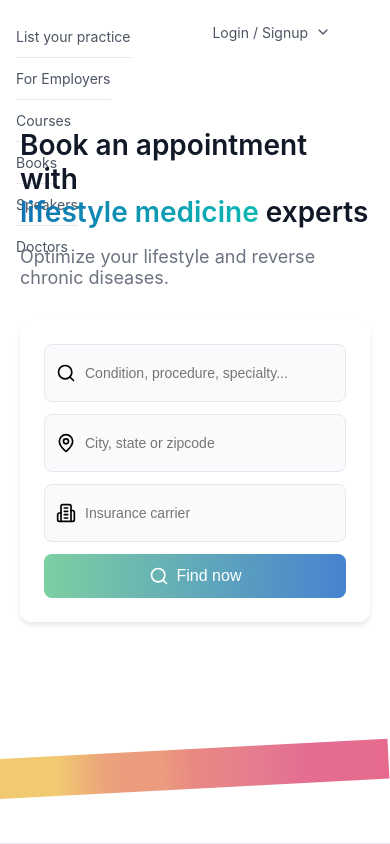
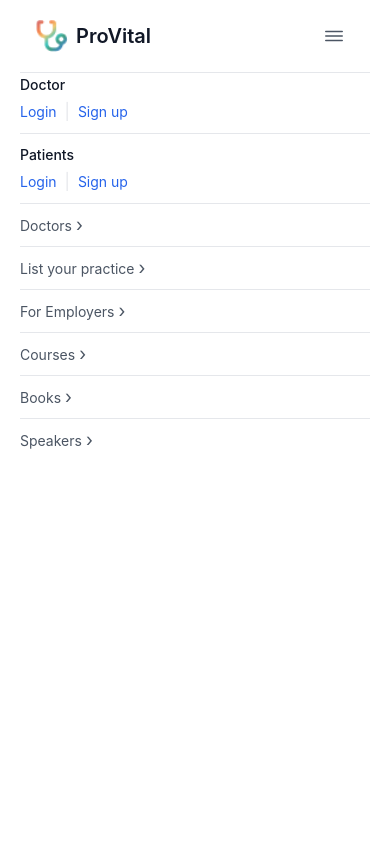
Before and after one commit to Kanishk3813/Proactively_Task, a React (Create React App) app: page / in a window 390 px wide. Both pictures are taken after a click on the button "Open menu". Shown: the top 844 px of the page. Built offline with nearby package versions, Linux system fonts and the light colour scheme.

Commit message:
Added responsiveness

```diff
--- a/src/App.css
+++ b/src/App.css
@@ -1,4 +1,3 @@
-/* src/styles.css */
 * {
   margin: 0;
   padding: 0;
@@ -12,13 +11,16 @@
   font-family: 'Inter', sans-serif;
 }
 
-/* Navbar styles */
+/* Base Navbar Styles */
 .navbar {
   display: flex;
   justify-content: space-between;
   align-items: center;
   padding: 20px 40px;
   border-bottom: 1px solid #E5E7EB;
+  background-color: white;
+  position: relative;
+  z-index: 1100;
 }
 
 .navbar-left {
@@ -37,6 +39,7 @@
   color: #111827;
 }
 
+/* Navbar Right Section */
 .navbar-right {
   display: flex;
   align-items: center;
@@ -59,6 +62,7 @@
   border-right: none;
 }
 
+/* Desktop Dropdown Styles */
 .dropdown-content {
   position: absolute;
   right: 0;
@@ -111,6 +115,7 @@
   color: #E5E7EB;
 }
 
+/* Login/Signup Button */
 .login-signup {
   font-size: 14px;
   color: #4B5563;
@@ -136,69 +141,136 @@
   transform: rotate(180deg);
 }
 
+/* Mobile Menu Button */
 .mobile-menu-btn {
   display: none;
   background-color: transparent;
   border: none;
   color: #4B5563;
-  font-size: 24px;
   cursor: pointer;
+  padding: 8px;
+  margin-left: 16px;
 }
 
-@media (max-width: 768px) {
-  .navbar {
-    padding: 16px;
+.mobile-menu-btn svg {
+  width: 24px;
+  height: 24px;
+  display: block;
 }
 
-  .navbar-links {
+/* Close Button */
+.close-menu-btn {
+  position: absolute;
+  top: 16px;
+  right: 16px;
+  background: transparent;
+  border: none;
+  color: #111827;
+  cursor: pointer;
+  padding: 8px;
+  z-index: 1100;
+}
+
+.close-menu-btn svg {
+  width: 24px;
+  height: 24px;
+  display: block;
+}
+
+/* Mobile Menu Overlay */
+.mobile-menu-overlay {
   position: fixed;
   top: 0;
   left: 0;
   width: 100%;
-    height: 100%;
+  height: 100vh;
   background-color: white;
-    border-bottom: 1px solid #E5E7EB;
-    flex-direction: column;
-    align-items: start;
-    padding: 16px;
-    display: none;
-    overflow-y: auto;
-    animation: slideIn 0.3s ease-out forwards;
+  z-index: 1000;
+  opacity: 0;
+  visibility: hidden;
+  transition: all 0.3s ease-in-out;
+  transform: translateX(-100%);
 }
 
-  .navbar-links.active {
-    display: flex;
+.mobile-menu-overlay.active {
+  opacity: 1;
+  visibility: visible;
+  transform: translateX(0);
 }
 
-  .navbar-links a {
-    display: block;
+.mobile-menu-content {
+  padding: 64px 20px 20px 20px;
+  opacity: 0;
+  transform: translateY(20px);
+  transition: all 0.3s ease-in-out;
+  transition-delay: 0.1s;
+}
+
+.mobile-menu-overlay.active .mobile-menu-content {
+  opacity: 1;
+  transform: translateY(0);
+}
+
+
+.mobile-menu-item {
   padding: 12px 0;
-    border-right: none;
   border-bottom: 1px solid #E5E7EB;
 }
 
-  .navbar-links a:last-child {
+.mobile-menu-item:last-child {
   border-bottom: none;
 }
 
-  .login-signup {
-    border-left: none;
-    padding-left: 0;
+.mobile-menu-item h3 {
+  font-size: 14px;
+  font-weight: 500;
+  color: #111827;
+  margin-bottom: 8px;
 }
 
-  .mobile-menu-btn {
-    display: block;
+.mobile-auth-links {
+  display: flex;
+  gap: 8px;
+  align-items: center;
 }
 
-  @keyframes slideIn {
-    0% {
-      transform: translateX(-100%);
+.mobile-auth-links a {
+  color: #2563EB;
+  text-decoration: none;
+  font-size: 14px;
 }
-    100% {
-      transform: translateX(0);
+
+.mobile-auth-links span {
+  color: #E5E7EB;
 }
+
+.mobile-link {
+  color: #4B5563;
+  text-decoration: none;
+  font-size: 14px;
+  display: flex;
+  align-items: center;
+  gap: 4px;
+  position: relative;
 }
+
+.mobile-link::after {
+  content: '›';
+  display: inline-block;
+  font-size: 18px;
+  line-height: 1;
+  transition: transform 0.2s ease;
 }
+
+.mobile-link:hover::after {
+  transform: translateX(2px);
+}
+
+.desktop-links {
+  display: flex;
+  align-items: center;
+}
+
 
 /* Hero styles */
 .colored-patch {
@@ -240,9 +312,9 @@
 
 .hero-content .highlight {
   background: linear-gradient(90deg, #1173B3 0%, #0CB9B3 100%);
-  -webkit-background-clip: text; /* For Safari and Chrome */
-  -webkit-text-fill-color: transparent; /* Makes the text transparent so the gradient shows */
-  background-clip: text; /* Standard property for Firefox */
+  -webkit-background-clip: text;
+  -webkit-text-fill-color: transparent;
+  background-clip: text;
 }
 
 
@@ -302,7 +374,7 @@
   display: flex;
   align-items: center;
   justify-content: center;
-  gap: 8px; /* Space between icon and text */
+  gap: 8px;
   width: 14%;
   font-size: 16px;
   padding: 12px 24px;
@@ -359,51 +431,14 @@
   100% { transform: translateY(0); }
 }
 
-@media (max-width: 768px) {
-  .hero {
-    flex-direction: column;
-  }
 
-  .hero-content {
-    top: 0px;
-  }
-
-  .hero-content h1 {
-    font-size: 28px;
-    font-weight: 600;
-  }
-
-  .find-now {
-    width: 100%;
+@keyframes loopAnimation {
+  0% { transform: translateY(0); }
+  50% { transform: translateY(-100%); }
+  100% { transform: translateY(0); }
 }
 
 
-  .search-bar {
-    position: relative;
-    right: 0;
-    top: 0;
-    flex-direction: column;
-    width: 100%;
-  }
-
-  .search-divider {
-    display: none;
-  }
-
-  .hero-images {
-    display: none;
-  }
-}
-
-/* Animation for infinite looping */
-@keyframes loopAnimation {
-  0% { transform: translateY(0); }
-  50% { transform: translateY(-100%); } /* Move the images up */
-  100% { transform: translateY(0); } /* Bring them back to original position */
-}
-
-
-/* Adjusting the images for the infinite loop by duplicating */
 .image-column.left {
   animation: slideDown 15s linear infinite;
 }
@@ -412,7 +447,6 @@
   animation: slideUp 15s linear infinite;
 }
 
-/* Keyframes for sliding animation */
 @keyframes slideDown {
   0% { transform: translateY(0); }
   100% { transform: translateY(-100%); }
@@ -426,13 +460,21 @@
 
 /* LifestylePillars styles */
 
-
 .pillars-tabs {
   display: flex;
   gap: 16px;
   margin-bottom: 32px;
   overflow-x: auto;
   padding-bottom: 8px;
+}
+
+.highlight2 {
+  background: linear-gradient(90deg, #F1CA72 0%, #D96E6C 100%);
+  -webkit-background-clip: text;
+  -webkit-text-fill-color: transparent;
+  background-clip: text;
+  font-style: italic;
+  font-weight: 600;
 }
 
 .pillars-tabs button {
@@ -459,30 +501,34 @@
 .lifestyle-pillars h2 {
   color: #6b7280;
   font-size: 14px;
-  margin-bottom: 8px;
+  font-weight: 500;
 }
 
 .section-title {
   display: flex;
   justify-content: space-between;
   align-items: center;
-  margin-bottom: 32px;
+  margin-bottom: 10px;
 }
 
 .section-title h3 {
   font-size: 24px;
-  color: #111827;
+  color: #707070;
+  font-weight: 500;
+  font-style: italic;
 }
 
-.section-title span {
-  color: #0ea5e9;
+.navigation {
+  display: flex;
+  gap: 8px;
+  margin-top: 16px;
 }
 
 .navigation button {
   padding: 8px 12px;
-  border: 1px solid #e5e7eb;
+  border: 1px solid #C6C6C6;
   background: white;
-  border-radius: 6px;
+  border-radius: 50%;
   margin-left: 8px;
   cursor: pointer;
   display: block;
@@ -495,11 +541,11 @@
 
 .pillars-carousel {
   display: flex;
-  overflow-x: auto; /* Enables horizontal scrolling */
+  overflow-x: auto;
   position: relative;
-  gap: 16px; /* Space between cards when scrolling */
-  scroll-snap-type: x mandatory; /* Ensures smooth scrolling */
-  -ms-overflow-style: none;  /* Hides scrollbar for IE and Edge */
+  gap: 16px;
+  scroll-snap-type: x mandatory;
+  -ms-overflow-style: none;
   scrollbar-width: none;
 }
 
@@ -510,7 +556,7 @@
 }
 
 .pillar-card {
-  flex: 0 0 calc(100% / 2.5); /* Show 2.5 cards */
+  flex: 0 0 calc(100% / 2.5);
   position: relative;
   border-radius: 8px;
   overflow: hidden;
@@ -532,7 +578,7 @@
   border-radius: 20px;
   display: flex;
   align-items: center;
-  gap: 8px; /* Space between the icon, number, and label */
+  gap: 8px;
   box-shadow: 0 2px 4px rgba(0, 0, 0, 0.1);
 }
 
@@ -546,7 +592,7 @@
 }
 
 .metric-icon {
-  width: 20px; /* Adjust the size of the icon */
+  width: 20px;
   height: 20px;
   object-fit: contain;
   order: -1;
@@ -567,17 +613,48 @@
 
 
 /* Responsive styles */
+
 @media (max-width: 768px) {
+  .navbar {
+    padding: 16px;
+  }
+
   .navbar-middle {
     display: none;
   }
 
+  .login-signup {
+    display: none;
+  }
+
+  .desktop-links {
+    display: none;
+  }
+
+  .mobile-menu-btn {
+    display: flex;
+    align-items: center;
+    justify-content: center;
+  }
+}
+
+@media (max-width: 768px) {
   .hero {
     flex-direction: column;
   }
 
-  .search-bar {
-    flex-direction: column;
+  .lifestyle-pillars h2 {
+    text-align: center;
+  }
+
+  .section-title h3 {
+    font-size: 20px;
+    text-align: center;
+    padding: 10px 0 10px 0;
+  }
+
+  .pillars-tabs {
+    display: none;
   }
 
   .pillar-card {
@@ -597,3 +674,65 @@
     display: none;
   }
 }
+
+@media (max-width: 768px) {
+
+  .hero-content {
+    top: 0px;
+  }
+
+  .hero-content h1 {
+    font-size: 28px;
+    font-weight: 600;
+  }
+
+  .find-now {
+    width: 100%;
+  }
+
+  .search-bar {
+    position: relative;
+    right: 0;
+    top: 0;
+    flex-direction: column;
+    width: 100%;
+  }
+
+  .search-divider {
+    display: none;
+  }
+
+  .hero-images {
+    display: flex;
+    overflow-x: scroll;
+    scroll-snap-type: x mandatory;
+    -webkit-overflow-scrolling: touch;
+    width: 100%;
+    margin-top: 32px;
+    position: relative;
+    scroll-behavior: smooth;
+  }
+
+  .hero-images::-webkit-scrollbar {
+    display: none;
+  }
+
+  .image-set {
+    display: flex;
+    gap: 16px;
+    flex-shrink: 0;
+  }
+
+  .image-set img {
+    width: 280px;
+    height: 200px;
+    border-radius: 12px;
+    object-fit: cover;
+    flex-shrink: 0;
+    scroll-snap-align: center;
+  }
+
+  .image-column {
+    display: none;
+  }
+}
--- a/src/App.js
+++ b/src/App.js
@@ -1,5 +1,5 @@
 import React from 'react';
-import './App.css';  // Single CSS file
+import './App.css';
 import Navbar from './components/Navbar';
 import Hero from './components/Hero';
 import LifestylePillars from './components/LifestylePillars';
--- a/src/components/LifestylePillars.jsx
+++ b/src/components/LifestylePillars.jsx
@@ -1,4 +1,5 @@
 import React, { useState } from 'react';
+import { FaArrowLeft, FaArrowRight } from "react-icons/fa";
 
 const LifestylePillars = () => {
   const [activeIndex, setActiveIndex] = useState(0);
@@ -73,11 +74,11 @@ const LifestylePillars = () => {
       <h2>HOW IT WORKS</h2>
       <div className="section-title">
         <h3>
-          Lifestyle as medicine: <span>The six pillars</span>
+        <span className="highlight2">Lifestyle as medicine:</span> The six pillars
         </h3>
         <div className="navigation">
-          <button onClick={handlePrev}>←</button>
-          <button onClick={handleNext}>→</button>
+          <button onClick={handlePrev}><FaArrowLeft /></button>
+          <button onClick={handleNext}><FaArrowRight /></button>
         </div>
       </div>
 
@@ -97,7 +98,7 @@ const LifestylePillars = () => {
         <div
           className="carousel-track"
           style={{
-            transform: `translateX(-${activeIndex * (100 / 3)}%)`, // Show 2.5 cards
+            transform: `translateX(-${activeIndex * (100 / 3)}%)`,
             transition: 'transform 0.5s ease-in-out'
           }}
         >
--- a/src/components/Navbar.jsx
+++ b/src/components/Navbar.jsx
@@ -1,4 +1,5 @@
 import React, { useState } from 'react';
+import { IoMdClose } from "react-icons/io";
 import { IoIosArrowDown, IoIosMenu } from "react-icons/io";
 
 const Navbar = () => {
@@ -7,9 +8,22 @@ const Navbar = () => {
 
   const toggleMobileMenu = () => {
     setShowMobileMenu(!showMobileMenu);
+    document.body.style.overflow = !showMobileMenu ? 'hidden' : 'auto';
   };
 
+  const mobileLinks = [
+    { title: 'Doctor', type: 'auth', login: true, signup: true },
+    { title: 'Patients', type: 'auth', login: true, signup: true },
+    { title: 'Doctors', type: 'link' },
+    { title: 'List your practice', type: 'link' },
+    { title: 'For Employers', type: 'link' },
+    { title: 'Courses', type: 'link' },
+    { title: 'Books', type: 'link' },
+    { title: 'Speakers', type: 'link' }
+  ];
+
   return (
+    <>
       <nav className="navbar">
         <div className="navbar-left">
           <img src="/logo.png" alt="ProVital" className="logo" />
@@ -17,7 +31,7 @@ const Navbar = () => {
         </div>
 
         <div className="navbar-right">
-        <div className={`navbar-links ${showMobileMenu ? 'active' : ''}`}>
+          <div className={`navbar-links desktop-links`}>
             <a href="#">List your practice</a>
             <a href="#">For Employers</a>
             <a href="#">Courses</a>
@@ -49,11 +63,45 @@ const Navbar = () => {
               </div>
             )}
           </div>
-        <button className="mobile-menu-btn" onClick={toggleMobileMenu}>
-          <IoIosMenu />
+          <button
+            className="mobile-menu-btn"
+            onClick={toggleMobileMenu}
+            aria-label="Open menu"
+          >
+            <IoIosMenu size={24} />
           </button>
         </div>
       </nav>
+
+      {/* Mobile Menu Overlay */}
+      <div className={`mobile-menu-overlay ${showMobileMenu ? 'active' : ''}`}>
+        <button
+          className="close-menu-btn"
+          onClick={toggleMobileMenu}
+          aria-label="Close menu"
+        >
+          <IoMdClose size={24} />
+        </button>
+        <div className="mobile-menu-content">
+          {mobileLinks.map((link, index) => (
+            <div key={index} className="mobile-menu-item">
+              {link.type === 'auth' ? (
+                <>
+                  <h3>{link.title}</h3>
+                  <div className="mobile-auth-links">
+                    {link.login && <a href="#">Login</a>}
+                    {link.login && link.signup && <span>|</span>}
+                    {link.signup && <a href="#">Sign up</a>}
+                  </div>
+                </>
+              ) : (
+                <a href="#" className="mobile-link">{link.title}</a>
+              )}
+            </div>
+          ))}
+        </div>
+      </div>
+    </>
   );
 };
 
```
Also changed, not shown: public/v6.png. Lines whose indentation alone changed are shown as unchanged.
